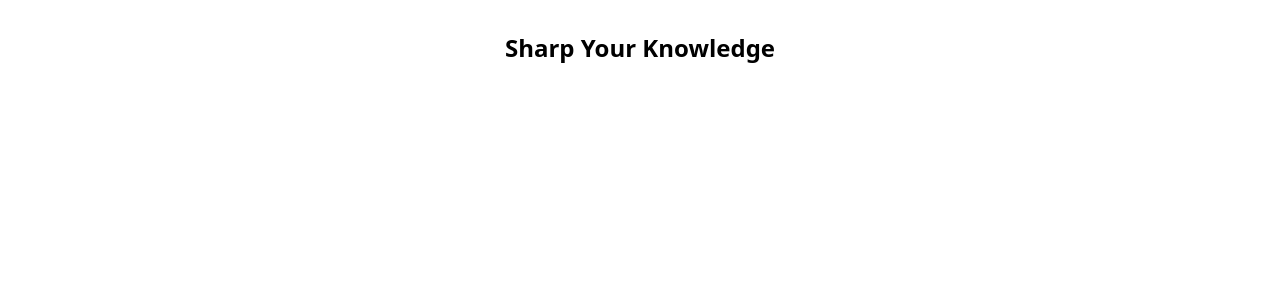
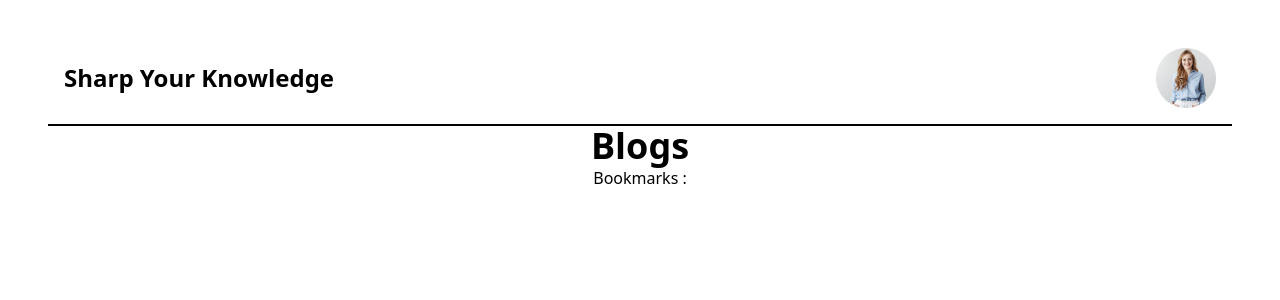
Before and after one commit to Amitkumersarkar/Sharp-Your-Knowledge, a React (Vite) app: page / in a window 1280 px wide. Shown: the top 300 px of the page. Built offline with nearby package versions, Linux system fonts and the light colour scheme.

Commit message:
added new file

```diff
--- a/src/App.jsx
+++ b/src/App.jsx
@@ -1,5 +1,6 @@
 import './App.css'
 import Blogs from './components/Blogs/Blogs'
+import Bookmarks from './components/Bookmarks/Bookmarks'
 import Header from './Header/Header'
 
 function App() {
@@ -9,7 +10,10 @@ function App() {
     <>
       <div>
         <Header></Header>
-        <Blogs></Blogs>
+        <div>
+          <Blogs></Blogs>
+          <Bookmarks></Bookmarks>
+        </div>
       </div>
     </>
   )
--- a/src/Header/Header.jsx
+++ b/src/Header/Header.jsx
@@ -1,7 +1,10 @@
+import profile from '../../Assets/images/profile.png';
+
 const Header = () => {
     return (
-        <div>
+        <div className='flex justify-between items-center p-4 mx-4 border-b-2'>
             <h3 className='text-2xl font-bold'>Sharp Your Knowledge</h3>
+            <img src={profile} alt="" />
         </div>
     );
 };
--- a/src/components/Blogs/Blogs.jsx
+++ b/src/components/Blogs/Blogs.jsx
@@ -15,7 +15,7 @@ const Blogs = () => {
 
     return (
         <div>
-
+            <h1 className="text-4xl font-bold">Blogs</h1>
         </div>
     );
 };
--- /dev/null
+++ b/src/components/Bookmarks/Bookmarks.jsx
@@ -0,0 +1,10 @@
+const Bookmarks = () => {
+
+    return (
+        <div>
+            <h2>Bookmarks : </h2>
+        </div>
+    );
+};
+
+export default Bookmarks;
```
Also changed, not shown: src/index.css (line endings or trailing spaces).
